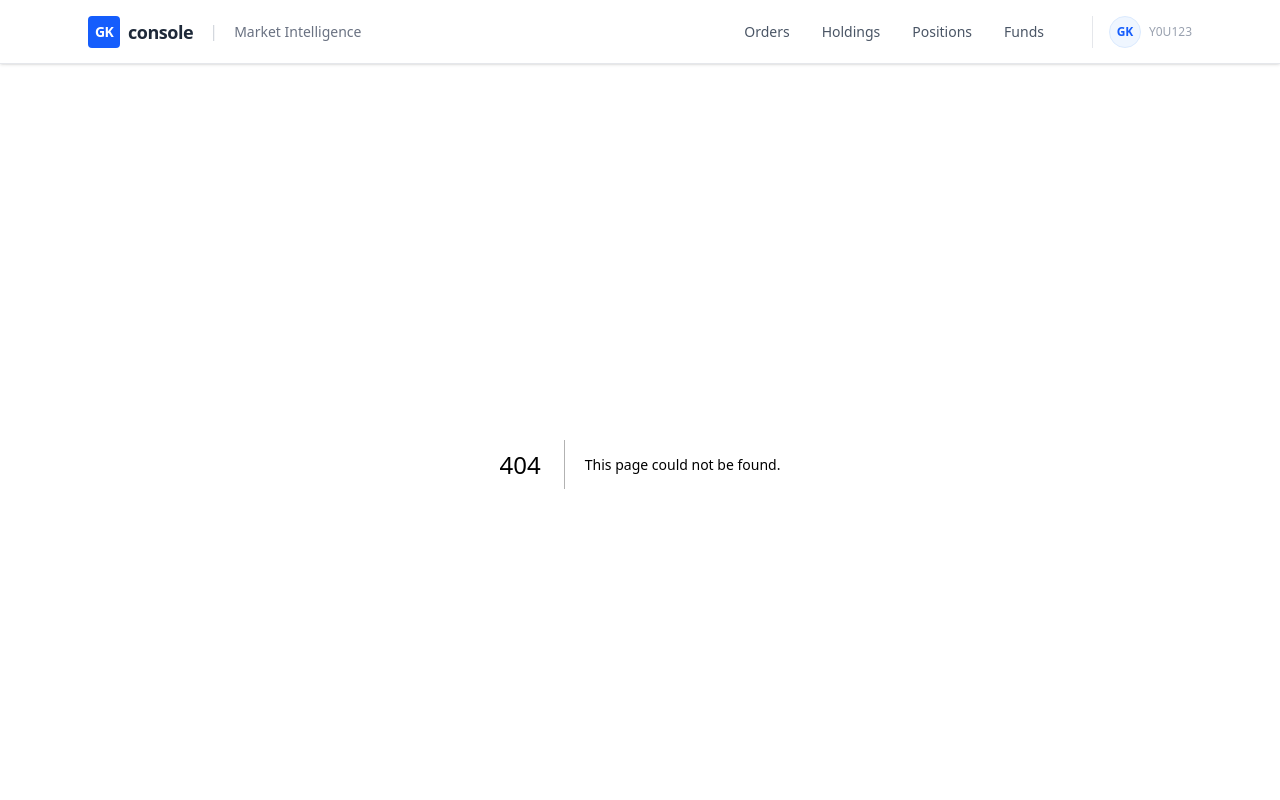
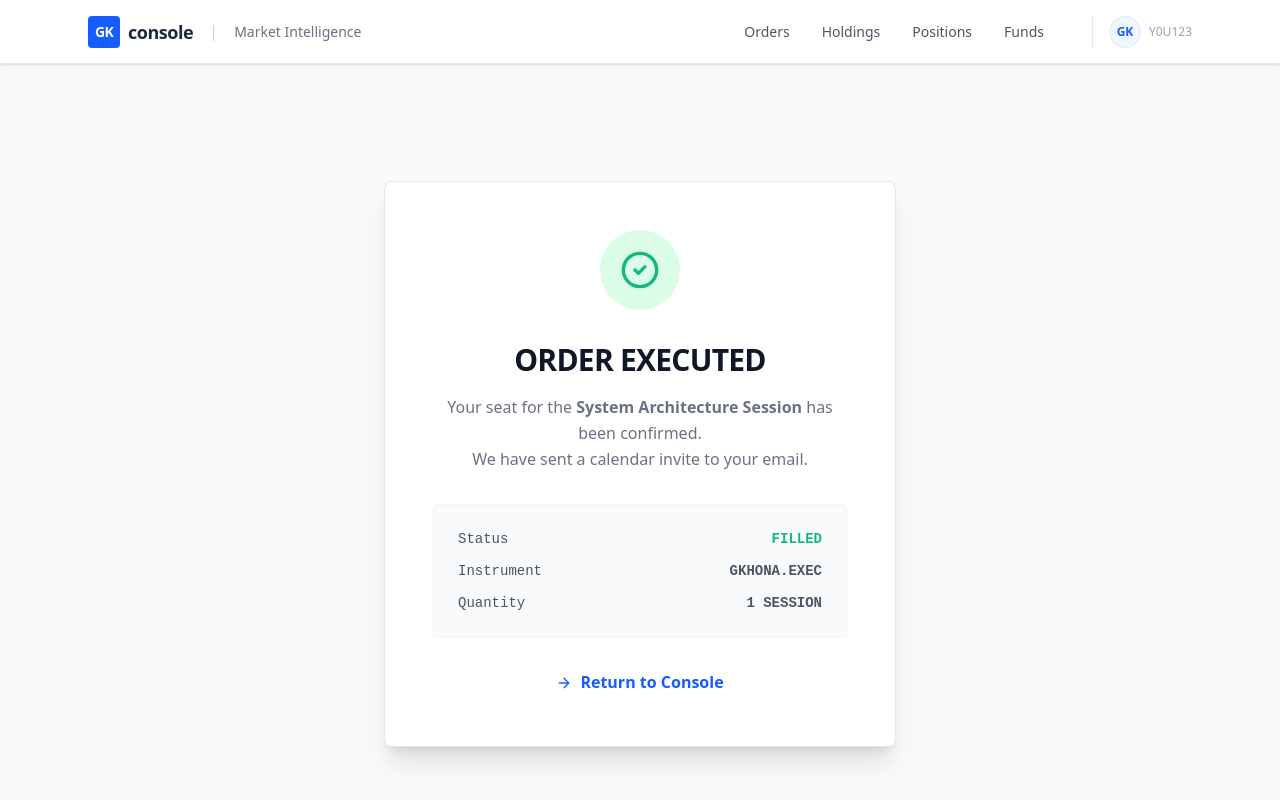
Before and after one commit to gaurav29-maker/gauravkhona.com, a Next.js app: page /success in a window 1280 px wide. Before the commit this address had no page. Shown: the top 800 px of the page. Built offline with nearby package versions, Linux system fonts and the light colour scheme.

Commit message:
feat(commerce): retry payment integration commit

```diff
--- /dev/null
+++ b/app/success/page.tsx
@@ -0,0 +1,46 @@
+"use client";
+
+import Link from "next/link";
+import { CheckCircle2, ArrowRight } from "lucide-react";
+
+export default function Success() {
+    return (
+        <main className="min-h-screen bg-[#F9F9F9] flex flex-col items-center justify-center p-6 text-center">
+            <div className="bg-white p-8 md:p-12 rounded-lg shadow-xl max-w-lg w-full border border-gray-200">
+                <div className="w-20 h-20 bg-green-100 rounded-full flex items-center justify-center mx-auto mb-8">
+                    <CheckCircle2 className="w-10 h-10 text-[#10B981]" />
+                </div>
+
+                <h1 className="text-3xl font-black text-gray-900 mb-4 tracking-tight">ORDER EXECUTED</h1>
+                <p className="text-gray-500 mb-8 leading-relaxed">
+                    Your seat for the <strong>System Architecture Session</strong> has been confirmed.
+                    <br />
+                    We have sent a calendar invite to your email.
+                </p>
+
+                <div className="bg-gray-50 p-6 rounded border border-gray-100 mb-8 text-left text-sm font-mono text-gray-600 space-y-3">
+                    <div className="flex justify-between">
+                        <span>Status</span>
+                        <span className="text-[#10B981] font-bold">FILLED</span>
+                    </div>
+                    <div className="flex justify-between">
+                        <span>Instrument</span>
+                        <span className="font-bold">GKHONA.EXEC</span>
+                    </div>
+                    <div className="flex justify-between">
+                        <span>Quantity</span>
+                        <span className="font-bold">1 SESSION</span>
+                    </div>
+                </div>
+
+                <Link
+                    href="/"
+                    className="inline-flex items-center gap-2 text-blue-600 font-bold hover:underline"
+                >
+                    <ArrowRight className="w-4 h-4" />
+                    Return to Console
+                </Link>
+            </div>
+        </main>
+    );
+}
--- a/components/Pricing.tsx
+++ b/components/Pricing.tsx
@@ -45,10 +45,13 @@ export default function Pricing() {
         }
     ];
 
-    const generateMailto = () => {
-        const subject = `AUDIT SUBMISSION: ${answers.experience} | ${answers.capital}`;
-        const body = `SYSTEM AUDIT REQUEST\n\nEXPERIENCE: ${answers.experience}\nCAPITAL: ${answers.capital}\nSTRUGGLE: ${answers.struggle}\n\n--\nGenerated via Console`;
-        return `mailto:contact@gauravkhona.com?subject=${encodeURIComponent(subject)}&body=${encodeURIComponent(body)}`;
+    // CONFIGURATION: Replace this with your actual Stripe/Razorpay Payment Link
+    const PAYMENT_LINK = "https://buy.stripe.com/test_placeholder";
+
+    // If you want to keep the mailto as a fallback or pre-step, you can.
+    // But for direct payments, we switch to the link.
+    const handlePayment = () => {
+        window.location.href = PAYMENT_LINK;
     };
 
     return (
@@ -165,12 +168,12 @@ export default function Pricing() {
                                     <p className="text-sm text-gray-500 mb-8 max-w-xs mx-auto">
                                         Your profile fits the execution parameters. Proceed to submit your application directly to the desk.
                                     </p>
-                                    <Link
-                                        href={generateMailto()}
-                                        className="inline-block w-full py-4 bg-[#10B981] text-white font-bold rounded shadow-lg hover:bg-[#059669] transition-colors"
+                                    <button
+                                        onClick={handlePayment}
+                                        className="inline-block w-full py-4 bg-[#10B981] text-white font-bold rounded shadow-lg hover:bg-[#059669] transition-colors uppercase tracking-wide"
                                     >
-                                        SUBMIT APPLICATION
-                                    </Link>
+                                        Proceed to Payment
+                                    </button>
                                     <button
                                         onClick={() => { setView('order'); setStep(0); }}
                                         className="mt-4 text-xs text-gray-400 hover:text-gray-600 underline"
```
